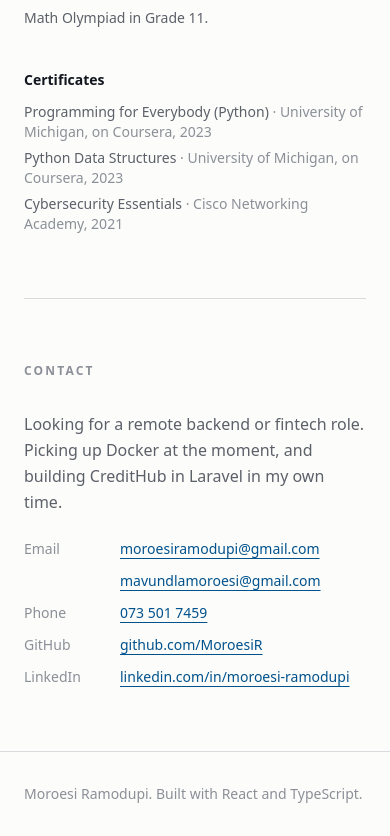
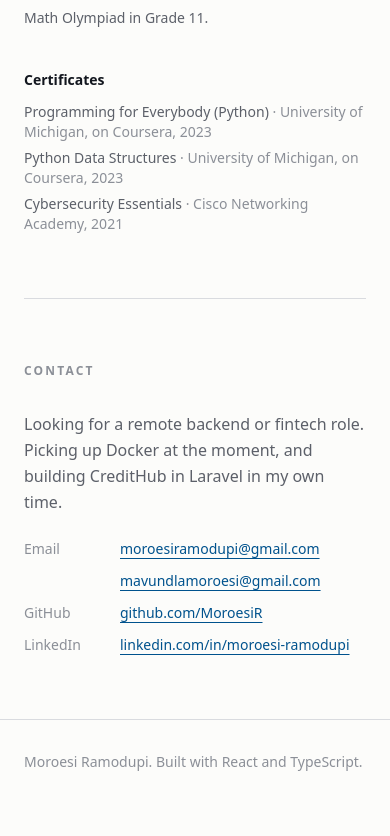
Before and after one commit to MoroesiR/MoroesiR.github.io, a React (Vite) app: page / in a window 390 px wide. Shown: the part 5539-6375 px from the top of the page. After the commit the page ends 6343 px from the top, so only its background shows below. Built offline with nearby package versions, Linux system fonts and the light colour scheme.

Commit message:
Keep the phone number off a public page

```diff
--- a/src/data/profile.ts
+++ b/src/data/profile.ts
@@ -6,8 +6,9 @@ export const profile = {
   role: 'Software developer',
   location: 'Durban, South Africa',
   availability: 'Open to remote work worldwide',
+  // The phone number stays on the CV. This page is public, and a number on a
+  // public page is a number in a scraper's list.
   emails: ['moroesiramodupi@gmail.com', 'mavundlamoroesi@gmail.com'],
-  phone: '073 501 7459',
   github: 'https://github.com/MoroesiR',
   linkedin: 'https://www.linkedin.com/in/moroesi-ramodupi-654a4b25a',
   headline: 'I build the systems that lend money and keep track of it.',
--- a/src/sections/Contact.tsx
+++ b/src/sections/Contact.tsx
@@ -14,7 +14,6 @@ export function Contact() {
       value: email,
       href: `mailto:${email}`,
     })),
-    { label: 'Phone', value: profile.phone, href: `tel:+27${profile.phone.replace(/\D/g, '').slice(1)}` },
     { label: 'GitHub', value: profile.github.replace('https://', ''), href: profile.github },
     { label: 'LinkedIn', value: 'linkedin.com/in/moroesi-ramodupi', href: profile.linkedin },
   ]
```
